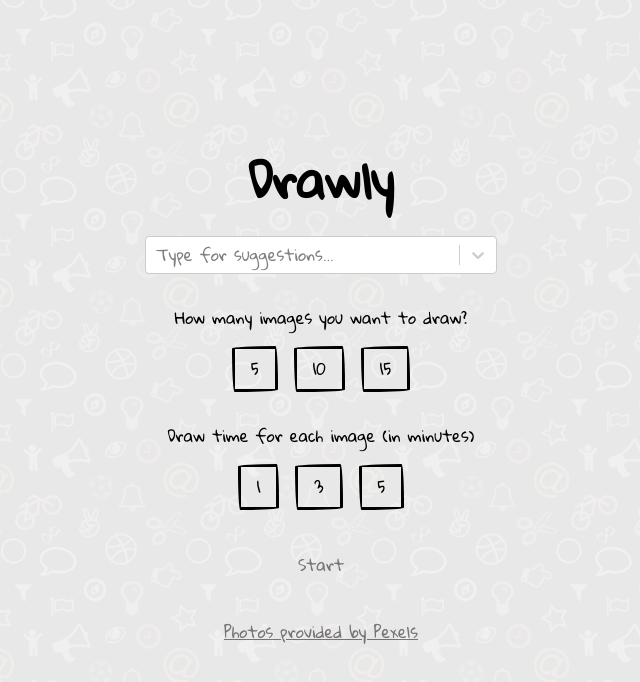
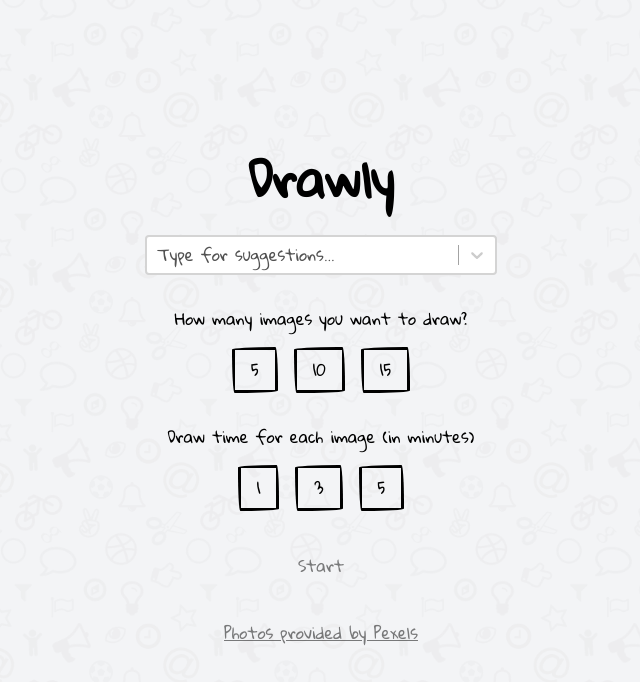
Before and after one commit to Valefant/drawly, a Next.js app: page / in a window 1280 px wide. Shown: the top 682 px of the page, without its empty margins (319-959 px from the left). Built offline with nearby package versions, Linux system fonts and the light colour scheme.

Commit message:
Add dark mode functionality. It will activate depending on the OS settings
Reference issue #4

```diff
--- a/app/draw/[slug]/error.tsx
+++ b/app/draw/[slug]/error.tsx
@@ -15,7 +15,7 @@ export default function Error({
   reset: () => void;
 }) {
   return (
-    <div className="flex flex-col items-center justify-center h-screen space-y-8">
+    <div className="dark:bg-neutral-800 dark:text-white flex flex-col items-center justify-center h-screen space-y-8">
       <h1 className="text-3xl">Sorry, something went wrong :(</h1>
       <figure className="space-y-4">
         <Image
--- a/app/draw/[slug]/frame.tsx
+++ b/app/draw/[slug]/frame.tsx
@@ -156,9 +156,9 @@ export function Frame({
   });
 
   return (
-    <div className="md:space-y-8 flex flex-col items-center justify-center h-screen space-y-4">
+    <div className="dark:bg-neutral-800 dark:text-white md:space-y-8 flex flex-col items-center justify-center h-screen space-y-4">
       <picture
-        className="relative z-10"
+        className="dark:border-white relative z-10 border-2 border-black"
         style={{
           transition: 'transform 0.3s',
           transform: `rotate(${rotation}deg) scaleX(${flipped ? -1 : 1})`,
@@ -198,6 +198,7 @@ export function Frame({
           </button>
         </div>
         <audio ref={audioRef} src="/sound.wav"></audio>
+        <div className="dark:invert">
           <CountdownCircleTimer
             duration={duration * 60}
             isPlaying={isPlaying}
@@ -209,11 +210,15 @@ export function Frame({
             }}
           >
             {({ remainingTime }) => (
-            <button className="text-4xl" onClick={toggleTimer}>
+              <button
+                className="dark:text-black text-4xl"
+                onClick={toggleTimer}
+              >
                 {remainingTime}
               </button>
             )}
           </CountdownCircleTimer>
+        </div>
         <div className="flex flex-col space-y-2">
           <FilterSelection
             activeFilter={activeFilter}
--- a/app/globals.css
+++ b/app/globals.css
@@ -1,6 +1,39 @@
 @tailwind base;
 @tailwind components;
 @tailwind utilities;
+
+/* https://stackoverflow.com/questions/63212723/using-dark-mode-in-react-select */
+@layer components {
+    .react-select-container .react-select__control {
+        @apply bg-white dark:bg-neutral-700 border-2 border-neutral-300 dark:border-neutral-700 hover:border-neutral-400 dark:hover:border-neutral-500;
+    }
+
+    .react-select-container .react-select__control--is-focused {
+        @apply border-neutral-500 hover:border-neutral-500 dark:border-neutral-400 dark:hover:border-neutral-400 shadow-none;
+    }
+
+    .react-select-container .react-select__menu {
+        @apply bg-neutral-100 dark:bg-neutral-700 border-2 border-neutral-300 dark:border-neutral-600;
+    }
+
+    .react-select-container .react-select__option {
+        @apply text-neutral-600 dark:text-neutral-200 bg-neutral-100 hover:bg-neutral-200 dark:bg-neutral-700 dark:hover:bg-neutral-800;
+    }
+
+    .react-select-container .react-select__option--is-focused {
+      @apply bg-neutral-200 dark:bg-neutral-800;
+    }
+
+    .react-select-container .react-select__indicator-separator {
+        @apply bg-neutral-400;
+    }
+
+    .react-select-container .react-select__input-container,
+    .react-select-container .react-select__placeholder,
+    .react-select-container .react-select__single-value {
+        @apply text-neutral-600 dark:text-neutral-200;
+    }
+}
 
 @layer utilities {
     .border-form-playful {
--- a/app/loading.tsx
+++ b/app/loading.tsx
@@ -1,6 +1,6 @@
 export default function Loading() {
   return (
-    <div className="flex items-center justify-center h-screen text-3xl">
+    <div className="dark:bg-neutral-800 dark:text-white flex items-center justify-center h-screen text-3xl">
       Loading images...
     </div>
   );
--- a/app/page.tsx
+++ b/app/page.tsx
@@ -51,11 +51,11 @@ export default function Home() {
     selectedOption != '' && imageCount != null && duration != null;
 
   return (
-    <div className="relative h-screen">
+    <div className="dark:bg-neutral-800 dark:text-white relative h-screen bg-gray-100">
       <Image
         src={bgImage}
         alt="background"
-        className="absolute h-full"
+        className="dark:brightness-[.25] opacity-10 brightness-75 absolute h-full"
         style={{
           objectFit: 'cover',
         }}
@@ -69,7 +69,8 @@ export default function Home() {
               name="suggestions"
               isLoading={isLoading}
               options={suggestionOptions}
-              classNamePrefix="select"
+              className="react-select-container"
+              classNamePrefix="react-select"
               onInputChange={(input) => {
                 setSearchTerm(input);
               }}
--- a/components/design.tsx
+++ b/components/design.tsx
@@ -1,13 +1,13 @@
 import { cva } from 'class-variance-authority';
 
 export const playfulButton = cva(
-  ['border-black', 'border-[3px]', 'border-form-playful'],
+  ['dark:border-white', 'border-black', 'border-[3px]', 'border-form-playful'],
   {
     variants: {
       intent: {
         primary:
-          'bg-transparent text-black hover:bg-slate-700 hover:text-white',
-        active: 'bg-black text-white',
+          'bg-transparent text-black hover:bg-slate-700 hover:text-white dark:text-white dark:hover:bg-slate-300 dark:hover:text-black',
+        active: 'bg-black text-white dark:bg-white dark:text-black',
         disabled: 'border-transparent opacity-50',
       },
       size: {
```
Also changed, not shown: public/tile_background.png. Lines whose indentation alone changed are shown as unchanged.
